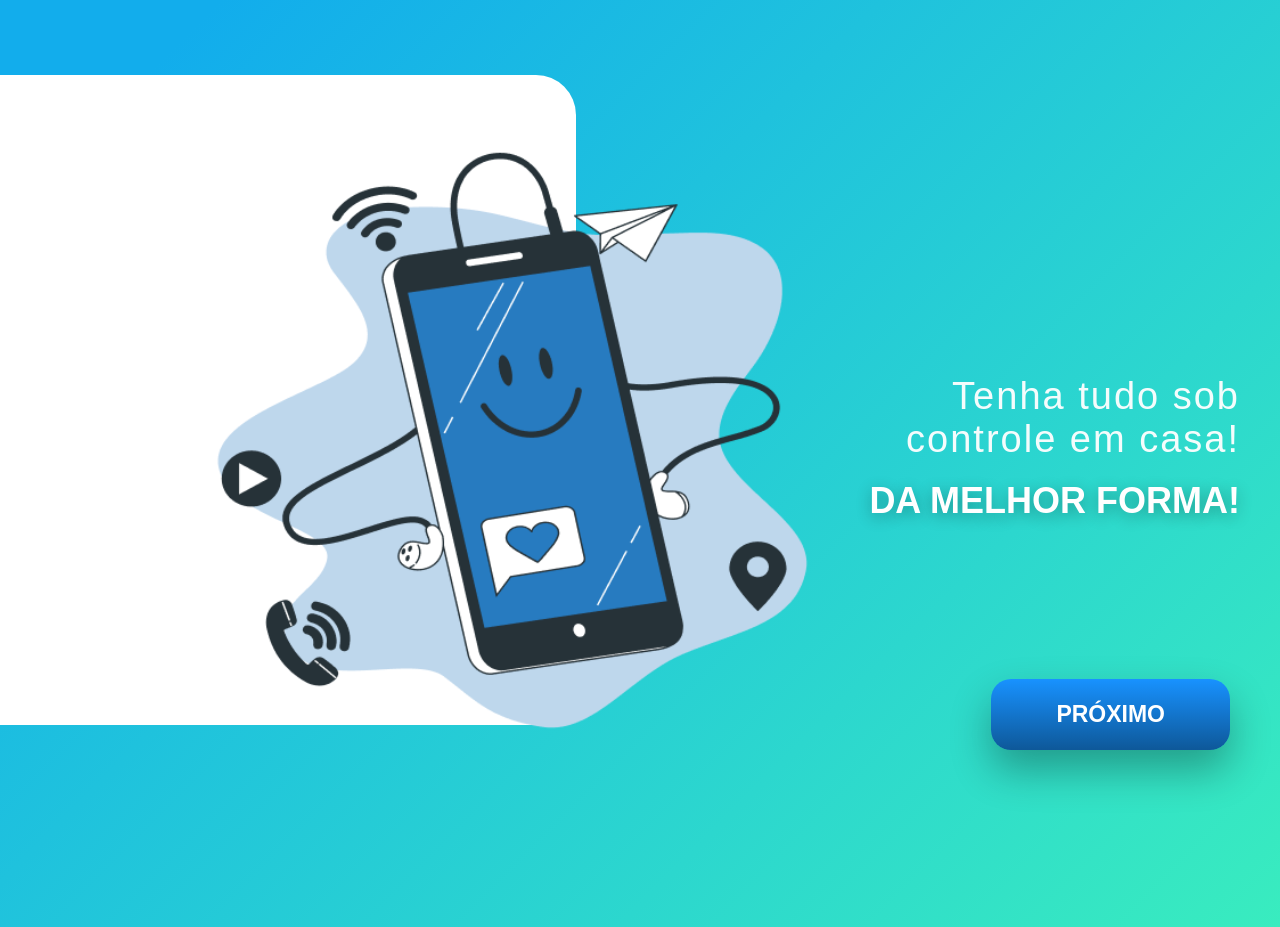
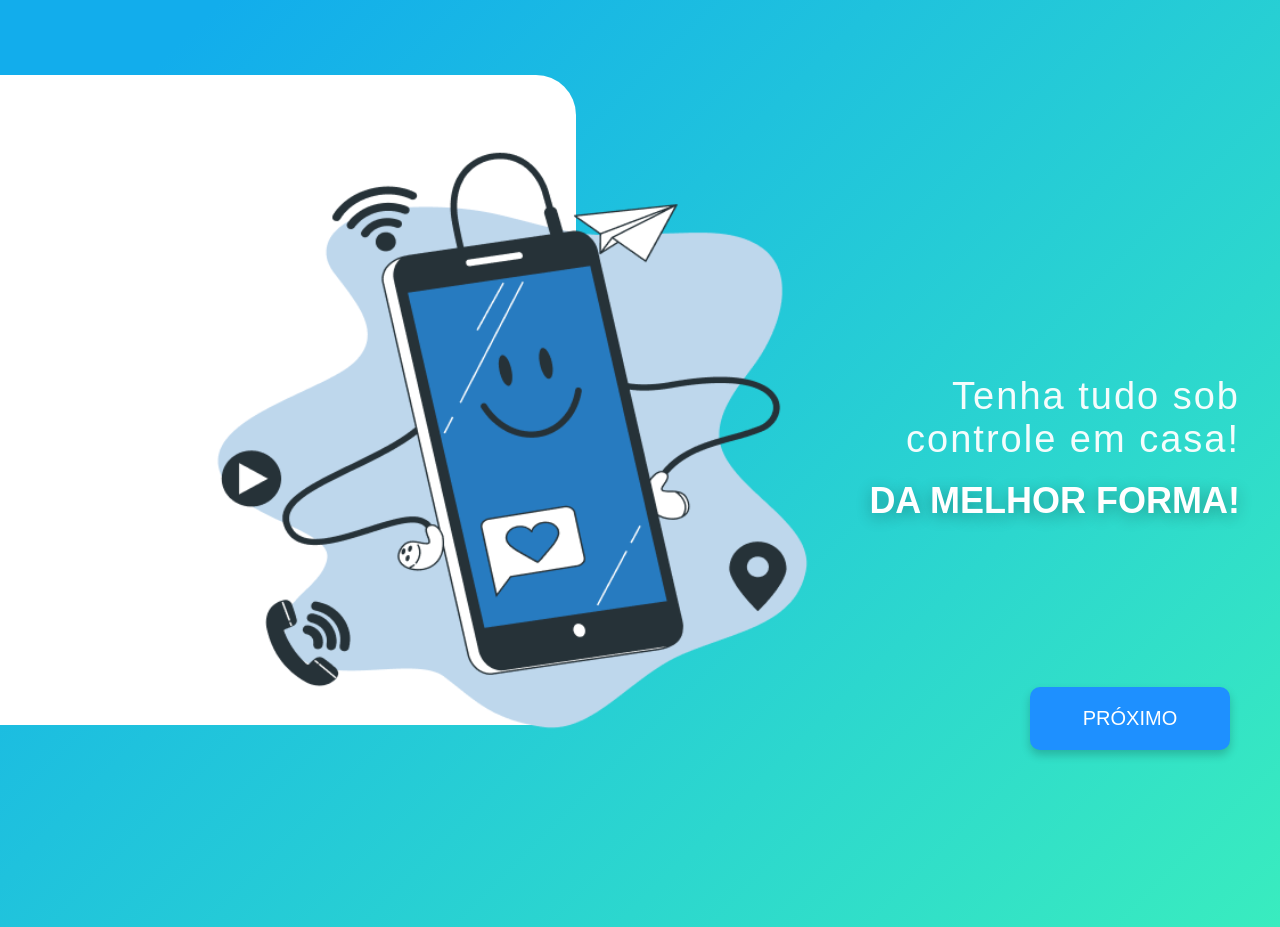
Before and after one commit to pviktorr/react-tcc, a React (Vite) app in the folder reactero/: page / in a window 1280 px wide. Built offline with nearby package versions, Linux system fonts and the light colour scheme.

Commit message:
localidades

```diff
--- a/reactero/src/pages/BemVindo/Bemvindo.css
+++ b/reactero/src/pages/BemVindo/Bemvindo.css
@@ -87,16 +87,16 @@
 }
 
 .next-button {
-  background: linear-gradient(#1892FF, #0E5899);
-  color: white;
-  padding: 22px 65px;
-  font-size: 23px;
-  font-weight: 600;
-  border-radius: 20px;
+  background: #1e90ff;
+  border: none;
+  color: #fff;
+  font-size: 20px;
+  padding: 20px 45px;
+  border-radius: 10px;
   cursor: pointer;
-  transition: all 0.3s; /* Faltou o "all" */
-  border: none; /* Remove a borda padrão */
-  box-shadow: 0 20px 40px rgba(0, 0, 0, 0.3);
+  transition: 0.3s;
+  width: 200px;
+  box-shadow: 0px 5px 10px rgba(0,0,0,0.2);
 }
 
 .next-button:hover {
--- a/reactero/src/pages/Cadastro/Cadastro.jsx
+++ b/reactero/src/pages/Cadastro/Cadastro.jsx
@@ -29,7 +29,7 @@ const cadastro = () => {
 
     try {
       // FETCH PARA API DE cadastro
-      const response = await fetch('http://localhost:8080/v1/teajuda/usuario', {
+      const response = await fetch('http://10.107.144.28:8080/v1/teajuda/usuario', {
         method: 'POST',
         headers: {
           'Content-Type': 'application/json',
--- a/reactero/src/pages/Login/Login.jsx
+++ b/reactero/src/pages/Login/Login.jsx
@@ -35,7 +35,7 @@ const Login = () => {
 
     try {
       // FETCH PARA API DE LOGIN
-      const response = await fetch('http://localhost:8080/v1/teajuda/usuario/login', {
+      const response = await fetch('http://10.107.144.28:8080/v1/teajuda/usuario/login', {
         method: 'POST',
         headers: {
           'Content-Type': 'application/json',
--- a/reactero/src/pages/NovaSenha/Novasenha.jsx
+++ b/reactero/src/pages/NovaSenha/Novasenha.jsx
@@ -55,7 +55,7 @@ const NovaSenha = () => {
         confirmarSenha: confirmarSenha,
       };
       console.log('Enviando redefinição de senha com payload:', payload);
-      const response = await fetch('http://localhost:8080/v1/teajuda/solicitacao-de-senha', {
+      const response = await fetch('http://10.107.144.28:8080/v1/teajuda/solicitacao-de-senha', {
         method: 'POST',
         headers: {
           'Content-Type': 'application/json',
--- a/reactero/src/pages/Perfil/perfil.jsx
+++ b/reactero/src/pages/Perfil/perfil.jsx
@@ -29,7 +29,7 @@ function Perfil() {
       }
 
       try {
-        const response = await fetch(`http://localhost:8080/v1/teajuda/usuario/${userId}`, {
+        const response = await fetch(`http://10.107.144.28:8080/v1/teajuda/usuario/${userId}`, {
           headers: {
             'Content-Type': 'application/json',
             'Authorization': `Bearer ${token}`
@@ -139,6 +139,8 @@ function Perfil() {
           <Link to="/home" className="btn">Home</Link>
           <Link to="/perfil" className="btn">Perfil</Link>
           <Link to="/sobre" className="btn">Sobre</Link>
+          <Link to="/localidade" className="btn">Localidades</Link>
+
 
         </div>
       </div>
--- a/reactero/src/pages/RecSenha/RecSenha.jsx
+++ b/reactero/src/pages/RecSenha/RecSenha.jsx
@@ -17,7 +17,7 @@ function RecSenha() {
 
 
     try {
-      const response = await fetch('http://localhost:8080/v1/teajuda/solicitacao-de-senha', {
+      const response = await fetch('http://10.107.144:8080/v1/teajuda/solicitacao-de-senha', {
         method: 'POST',
         headers: {
           'Content-Type': 'application/json',
--- a/reactero/src/pages/Sobre/sobre.jsx
+++ b/reactero/src/pages/Sobre/sobre.jsx
@@ -12,7 +12,7 @@ function Sobre() {
                     <Link to="/home" className="btn">Home</Link>
                     <Link to="/perfil" className="btn">Perfil</Link>
                     <Link to="/sobre" className="btn">Sobre</Link>
-                      <Link to="/localidade" className="btn">Localidade</Link>
+                      <Link to="/localidade" className="btn">Localidades</Link>
 
 
                 </div>
```
